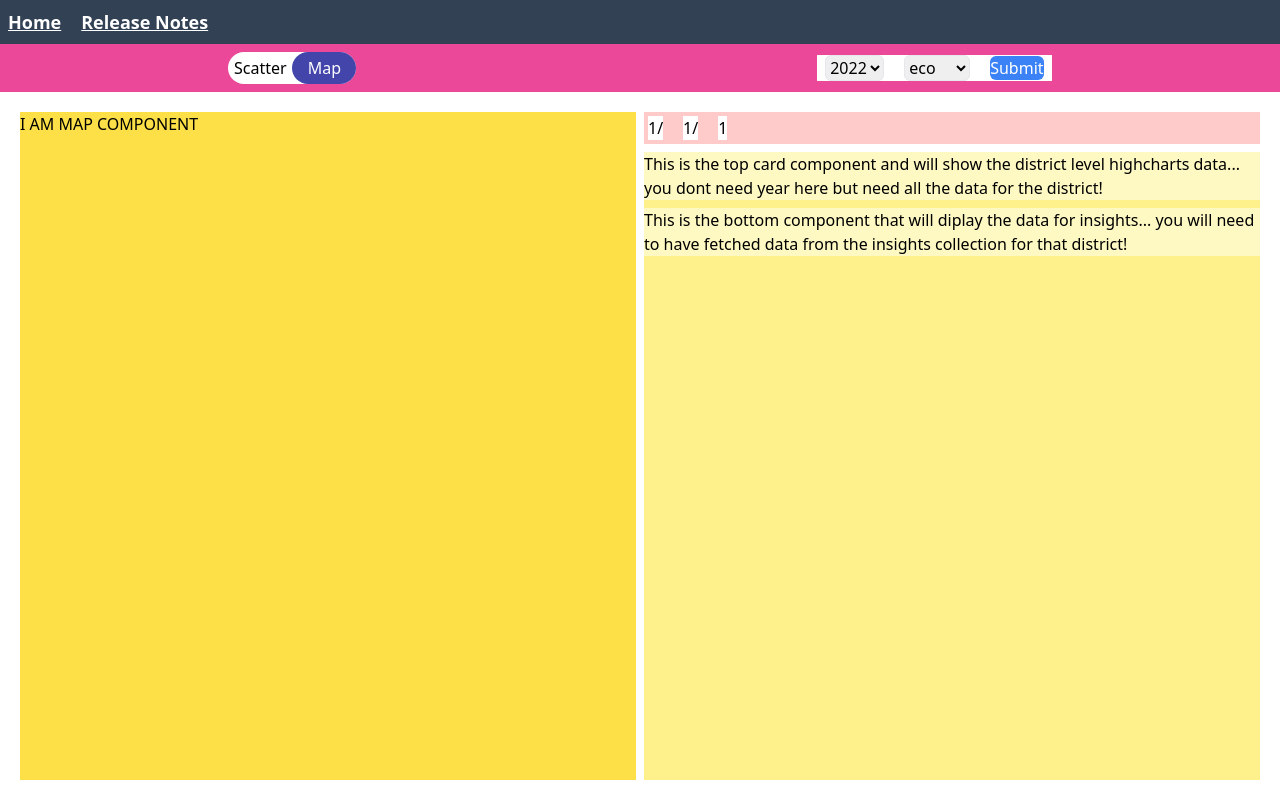
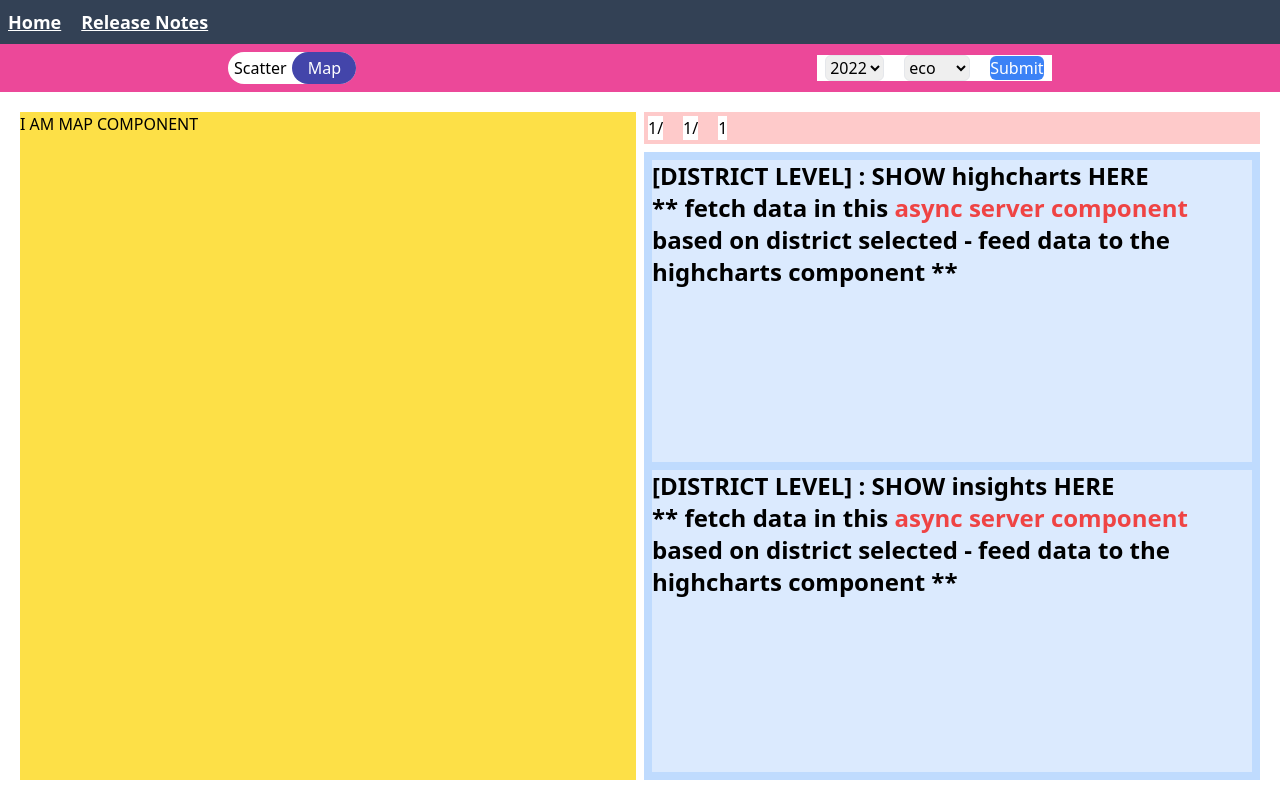
Before and after one commit to RobJJ/gpbp-ldt, a Next.js app: page /dashboard/1/1/1 in a window 1280 px wide. Built offline with nearby package versions, Linux system fonts and the light colour scheme.

Commit message:
updated cards based on level

```diff
--- a/src/app/dashboard/[country]/[province]/[district]/page.js
+++ b/src/app/dashboard/[country]/[province]/[district]/page.js
@@ -3,16 +3,18 @@
 export default function DistrictPage({ params, searchParams }) {
   // fetch data here for the chosen district!!
   return (
-    <div className="bg-yellow-200 w-full h-full flex flex-col gap-2">
-      <span className="bg-yellow-100">
-        This is the top card component and will show the district level
-        highcharts data... you dont need year here but need all the data for the
-        district!
+    <div className="bg-blue-200 w-full h-full flex flex-col gap-2 p-2">
+      <span className="bg-blue-100 w-full h-1/2 text-2xl font-bold">
+        [DISTRICT LEVEL] : SHOW highcharts HERE <br />
+        ** fetch data in this{" "}
+        <span className="text-red-500">async server component</span> based on
+        district selected - feed data to the highcharts component **
       </span>
-      <span className="bg-yellow-100">
-        This is the bottom component that will diplay the data for insights...
-        you will need to have fetched data from the insights collection for that
-        district!
+      <span className="bg-blue-100 w-full h-1/2 text-2xl font-bold">
+        [DISTRICT LEVEL] : SHOW insights HERE <br />
+        ** fetch data in this{" "}
+        <span className="text-red-500">async server component</span> based on
+        district selected - feed data to the highcharts component **
       </span>
     </div>
   );
--- a/src/app/dashboard/[country]/[province]/page.js
+++ b/src/app/dashboard/[country]/[province]/page.js
@@ -5,20 +5,24 @@ import Link from "next/link";
 // ok we have access to the params and searchParams because this is page.js and dynamic
 export default function ProvincePage({ params, searchParams }) {
   // fetch data here for the chosen Province!!
-  // console.log("[ProvincePage] : rendered : params : ", params);
+  console.log("[ProvincePage] : rendered : server");
   // console.log("[ProvincePage] : rendered : searchParams : ", searchParams);
   return (
     <div className="w-full h-full bg-orange-200 flex flex-col p-2 gap-2">
-      <span className="bg-orange-100 rounded">
-        This will be the top card component for the province.... it will show
-        the highcharts here This component needs to fetch data based on the
-        country-province combination... the searchParams dont matter
+      <span className="w-full h-1/2 bg-orange-100 rounded text-2xl font-bold">
+        [PROVINCE LEVEL] : SHOW highcharts HERE <br />
+        ** fetch data in this{" "}
+        <span className="text-red-500">async server component</span> based on
+        province selected - feed data to the highcharts component **
       </span>
-      <span className="bg-orange-100 rounded">
-        This will be the bottom List component still,, but it will list the
-        districts in the province... this component needs the country-province
-        data...it does needs the YEAR info from searchParams,,,
+      <span className="w-full h-1/2 bg-orange-100 rounded text-2xl font-bold">
+        [PROVINCE LEVEL] : SHOW list HERE <br />
+        ** fetch data in this{" "}
+        <span className="text-red-500">async server component</span> based on
+        province selected - feed data to the list component **
       </span>
+
+      {/* example of a district from list that links to its district page */}
       <Link
         href={{
           pathname: `/dashboard/${params.country}/${params.province}/testDistrictBitch`,
--- a/src/app/dashboard/[country]/layout.js
+++ b/src/app/dashboard/[country]/layout.js
@@ -17,7 +17,7 @@ export default function CountryPageLayout({ children }) {
 
   //
 
-  // console.log("[CountryPageLayout] : rendered : searchParams?");
+  console.log("[CountryPageLayout] : rendered : server");
 
   return (
     <div className="w-full h-full flex flex-col">
--- a/src/app/dashboard/[country]/page.js
+++ b/src/app/dashboard/[country]/page.js
@@ -3,14 +3,15 @@
 import CountryPageListComponent from "@/components/CountryPageListComponent";
 
 export default function CountryPage({ params, searchParams }) {
-  // console.log("[CountryPage] : rendered : params : ", params);
+  console.log("[CountryPage] : rendered : server");
   // console.log("[CountryPage] : rendered : searchParams : ", searchParams);
   return (
     <div className="w-full h-full bg-purple-300 flex flex-col p-2 gap-2">
-      <section className="w-full h-1/2 bg-purple-100">
-        Top: Facts cards for country level shit. We need country data from DB
-        here.. the data we fetch is just based on what country we are looking
-        at.. ezzee
+      <section className="w-full h-1/2 bg-purple-100 text-2xl font-bold">
+        [COUNTRY LEVEL] : SHOW CARDS HERE <br />
+        ** fetch data in this{" "}
+        <span className="text-red-500">async server component</span> based on
+        country **
       </section>
       {/* this should be a click component as it needs to do NAV!*/}
 
--- a/src/components/CountryPageListComponent.jsx
+++ b/src/components/CountryPageListComponent.jsx
@@ -4,6 +4,7 @@ import { usePathname, useSearchParams, useRouter } from "next/navigation";
 
 // getting params and searchParams from the the countryPage which is child of layout... it will rendered when these properties change and thus this should be up to date
 export default function CountryPageListComponent({ country, searchParams }) {
+  console.log("[CountryPageListComponent] rendered: server");
   // get data here based on country and searchParams
   // const router = useRouter();
   // const pathname = usePathname();
@@ -12,21 +13,13 @@ export default function CountryPageListComponent({ country, searchParams }) {
   // };
   return (
     <section className="w-full h-1/2 bg-purple-100 flex flex-col gap-5">
-      <span>
-        Bottom: A list of provinces for country level shit. We need the province
-        data here. the data we fetch is just based on the country and then we
-        pass in [country]-province-data. We also need to handle routing here.. a
-        user can click on a province name and this will change the route to
-        /dashboard/[country]/[province]
+      <span className="text-2xl font-bold">
+        [COUNTRY LEVEL] : show list of provinces here <br />
+        ** fetch data in this{" "}
+        <span className="text-red-500">async server component</span> based on
+        country and year
       </span>
-      <span className="">
-        year: {searchParams.year}
-        <br /> score_one: {searchParams.score_one}
-        <br /> score_two: {searchParams.score_two}
-      </span>
-      {/*<button onClick={handleProvinceClick} className="bg-slate-300">
-        Go to this province!!
-  </button>*/}
+      {/* example link navigation from province list item */}
       <Link
         href={{
           pathname: `/dashboard/${country}/testProvince`,
```
